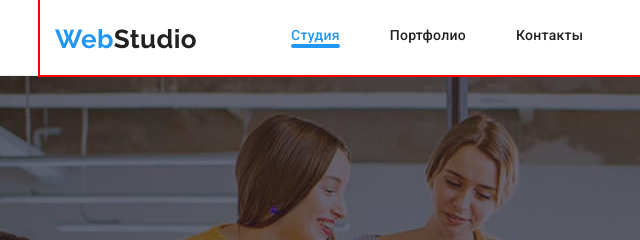
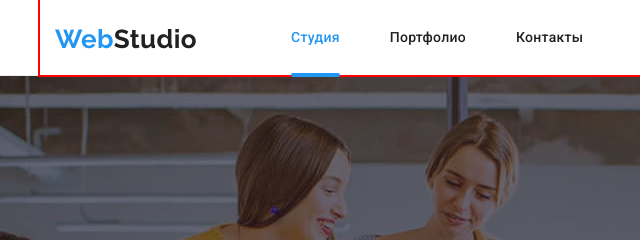
Before and after one commit to EugeniiZinich/goit-markup-hw-05, a plain HTML site: page index.html in a window 1280 px wide. In both pictures the pointer is over the link "Студия". Shown: the top 240 px of the page, 0-640 px from the left. Drawn offline with nearby package versions, Linux system fonts and the light colour scheme; a web font is replaced by a local one.

Commit message:
Update styles.css

```diff
--- a/css/styles.css
+++ b/css/styles.css
@@ -106,6 +106,7 @@ list-style: none;
 
 
 .navigation-link{
+    position: relative;
     padding-top: 32px;
     padding-bottom: 32px;
 
@@ -119,16 +120,34 @@ list-style: none;
 }
 
 .current::after{
+    position: absolute;
     content: ' ';
     display: block;
-
+    bottom: 0;
     height: 4px;
     width: 100%;
 
 
     background-color: var(--brand-color);
     border-radius: 2px;
+}
 
+/* .navigation-link:after{
+   transform: scale(0);
+} */
+
+.navigation-link:hover::after{
+    position: absolute;
+    content: ' ';
+    display: block;
+    bottom: 0;
+    height: 4px;
+    width: 100%;
+
+
+    background-color: var(--brand-color);
+    border-radius: 2px;
+    /* transform: scale(1); */
 }
 
  .navigation-link:hover,
```
